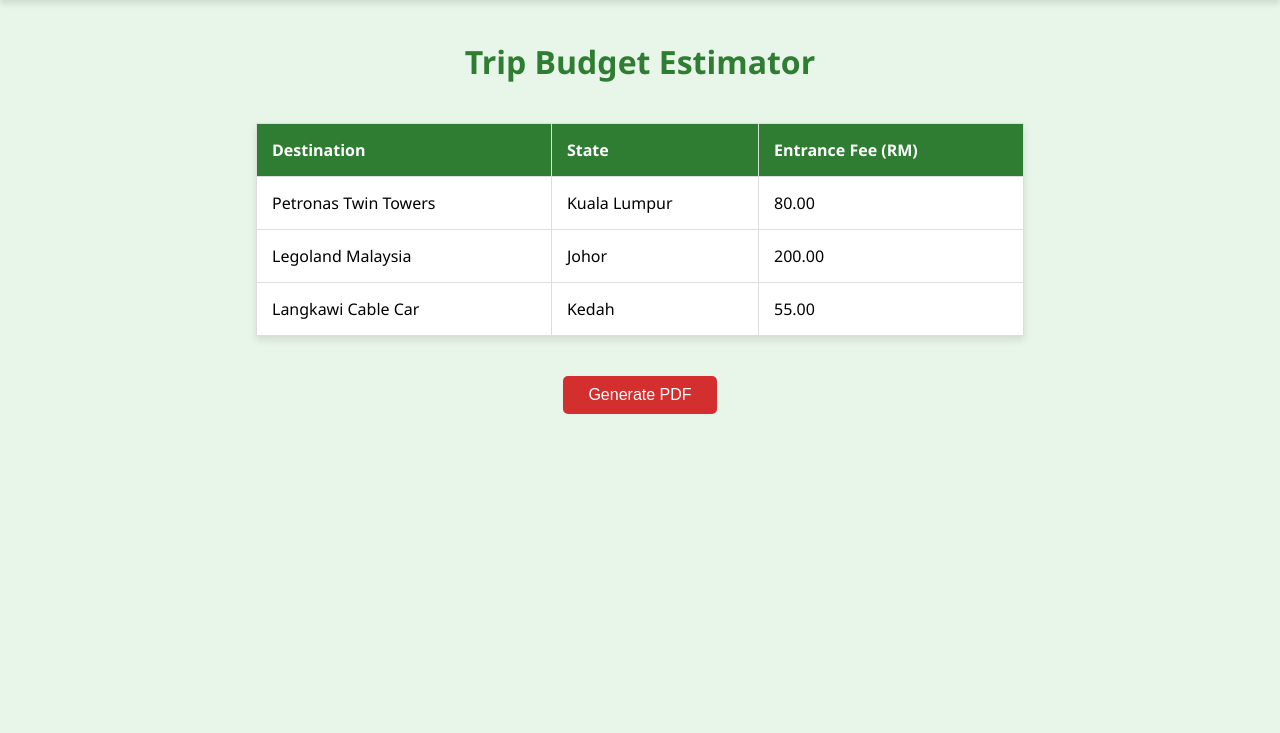
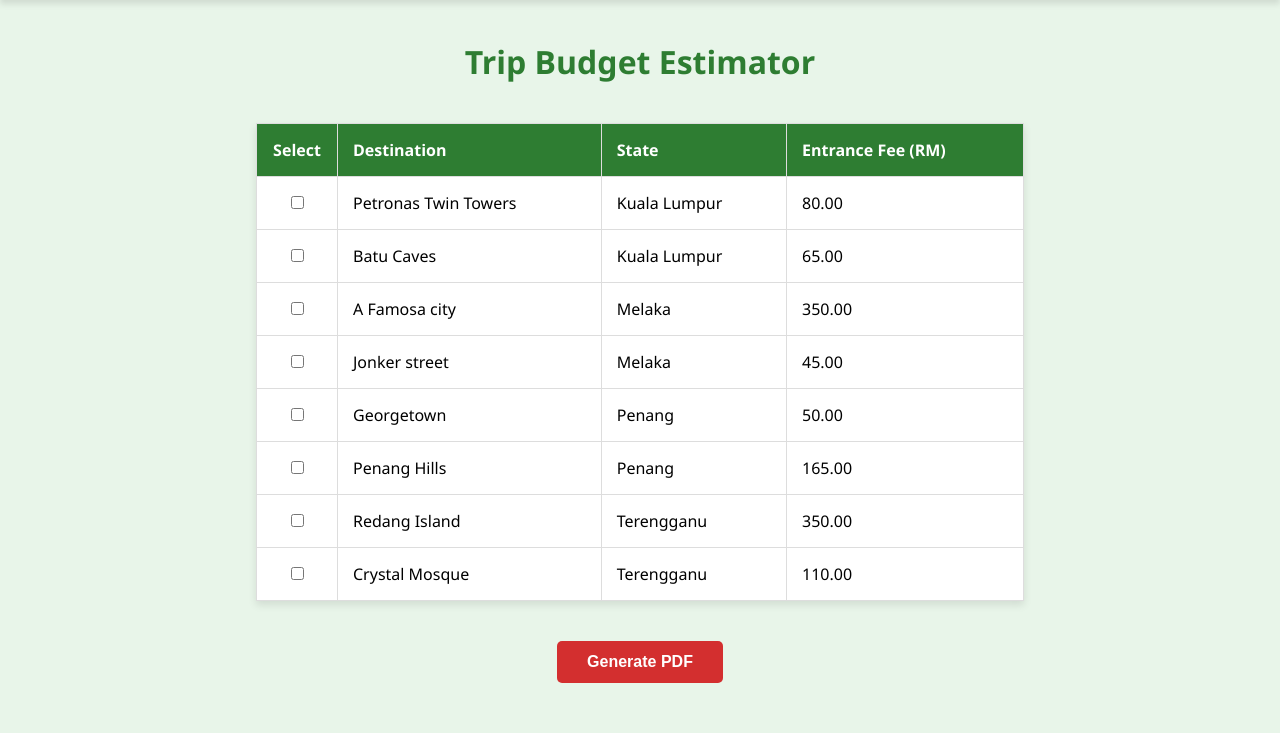
Before and after one commit to TariqAbhar/tourism-kiosk, a Flask app: page /plan in a window 1280 px wide. Shown: the part 105-838 px from the top of the page. Before the commit the page ends 519 px from the top, so only its background shows below. Run offline with Flask 3, Linux system fonts and the light colour scheme; some libraries are stand-ins or nearby versions; some web fonts are replaced.

Commit message:
add a PDf generator for plan trip

```diff
--- a/templates/plan.html
+++ b/templates/plan.html
@@ -4,8 +4,11 @@
     <meta charset="UTF-8">
     <title>Plan Trip</title>
     <link href="https://fonts.googleapis.com/css2?family=Segoe+UI:wght@300;600&display=swap" rel="stylesheet">
+
+    <script src="https://cdnjs.cloudflare.com/ajax/libs/jspdf/2.5.1/jspdf.umd.min.js"></script>
+    <script src="https://cdnjs.cloudflare.com/ajax/libs/jspdf-autotable/3.5.25/jspdf.plugin.autotable.min.js"></script>
+
     <style>
-        /* Navbar CSS (Same as Index) */
         body { font-family: 'Segoe UI', sans-serif; background-color: #e8f5e9; margin: 0; text-align: center; }
         .navbar { background-color: #008080; padding: 15px 30px; display: flex; justify-content: space-between; align-items: center; color: white; position: sticky; top: 0; z-index: 1000; box-shadow: 0 4px 6px rgba(0,0,0,0.1); }
         .logo { font-size: 24px; font-weight: bold; letter-spacing: 1px; }
@@ -15,8 +18,9 @@
         table { margin: 40px auto; width: 60%; border-collapse: collapse; background: white; box-shadow: 0 4px 8px rgba(0,0,0,0.1); }
         th, td { padding: 15px; border: 1px solid #ddd; text-align: left; }
         th { background-color: #2e7d32; color: white; }
+        .col-check { text-align: center; width: 50px; }
 
-        .btn-pdf { background: #d32f2f; color: white; padding: 10px 25px; border: none; border-radius: 5px; cursor: pointer; font-size: 16px; margin-bottom: 50px; }
+        .btn-pdf { background: #d32f2f; color: white; padding: 12px 30px; border: none; border-radius: 5px; cursor: pointer; font-size: 16px; margin-bottom: 50px; font-weight: bold; }
         .btn-pdf:hover { background: #b71c1c; }
     </style>
 </head>
@@ -26,41 +30,131 @@
         <a href="{{ url_for('home') }}" class="nav-logo">
            <img src="{{ url_for('static', filename='images/logo.png') }}" alt="Malaysia Tourism" style="height: 60px; border-radius: 5px; background: white; padding: 5px;">
         </a>
-
          <div class="nav-links">
             <a href="{{ url_for('home') }}">Home</a>
             <a href="{{ url_for('destinations') }}">Destinations</a>
             <a href="{{ url_for('culture') }}">Culture</a>
             <a href="{{ url_for('plan') }}">Plan Trip</a>
         </div>
+
     </div>
 
     <h1 style="color: #2e7d32; margin-top: 40px;">Trip Budget Estimator</h1>
 
-    <table>
+    <table id="budgetTable">
+        <thead>
             <tr>
+                <th class="col-check">Select</th>
                 <th>Destination</th>
                 <th>State</th>
                 <th>Entrance Fee (RM)</th>
             </tr>
+        </thead>
+        <tbody>
             <tr>
+                <td class="col-check"><input type="checkbox" class="row-select" data-price="80.00"></td>
                 <td>Petronas Twin Towers</td>
                 <td>Kuala Lumpur</td>
-            <td>80.00</td>
+                <td class="price-val">80.00</td>
             </tr>
             <tr>
-            <td>Legoland Malaysia</td>
-            <td>Johor</td>
-            <td>200.00</td>
+                <td class="col-check"><input type="checkbox" class="row-select" data-price="65.00"></td>
+                <td>Batu Caves</td>
+                <td>Kuala Lumpur</td>
+                <td class="price-val">65.00</td>
             </tr>
             <tr>
-            <td>Langkawi Cable Car</td>
-            <td>Kedah</td>
-            <td>55.00</td>
+                <td class="col-check"><input type="checkbox" class="row-select" data-price="350.00"></td>
+                <td>A Famosa city</td>
+                <td>Melaka</td>
+                <td class="price-val">350.00</td>
             </tr>
+            <tr>
+                <td class="col-check"><input type="checkbox" class="row-select" data-price="45.00"></td>
+                <td>Jonker street</td>
+                <td>Melaka</td>
+                <td class="price-val">45.00</td>
+            </tr>
+            <tr>
+                <td class="col-check"><input type="checkbox" class="row-select" data-price="50.00"></td>
+                <td>Georgetown</td>
+                <td>Penang</td>
+                <td class="price-val">50.00</td>
+            </tr>
+            <tr>
+                <td class="col-check"><input type="checkbox" class="row-select" data-price="165.00"></td>
+                <td>Penang Hills</td>
+                <td>Penang</td>
+                <td class="price-val">165.00</td>
+            </tr>
+            <tr>
+                <td class="col-check"><input type="checkbox" class="row-select" data-price="350.00"></td>
+                <td>Redang Island</td>
+                <td>Terengganu</td>
+                <td class="price-val">350.00</td>
+            </tr>
+            <tr>
+                <td class="col-check"><input type="checkbox" class="row-select" data-price="110.00"></td>
+                <td>Crystal Mosque</td>
+                <td>Terengganu</td>
+                <td class="price-val">110.00</td>
+            </tr>
+        </tbody>
     </table>
 
-    <button class="btn-pdf" onclick="alert('PDF Generated!')">Generate PDF</button>
+    <button class="btn-pdf" onclick="generatePDF()">Generate PDF</button>
+
+    <script>
+        function generatePDF() {
+            const { jsPDF } = window.jspdf;
+            const doc = new jsPDF();
+
+            // 1. Get all selected rows
+            const checkboxes = document.querySelectorAll('.row-select:checked');
+
+            if (checkboxes.length === 0) {
+                alert("Please select at least one destination!");
+                return;
+            }
+
+            let tableData = [];
+            let totalPrice = 0;
+
+            checkboxes.forEach((checkbox) => {
+                const row = checkbox.closest('tr');
+                const destination = row.cells[1].innerText;
+                const state = row.cells[2].innerText;
+                const price = parseFloat(checkbox.getAttribute('data-price'));
+
+                tableData.push([destination, state, `RM ${price.toFixed(2)}`]);
+                totalPrice += price;
+            });
+
+            // 2. Add Title
+            doc.setFontSize(22);
+            doc.setTextColor(46, 125, 50);
+            doc.text("Tourism Malaysia", 105, 20, { align: "center" });
+
+            // 3. Add Table to PDF
+            doc.autoTable({
+                startY: 30,
+                head: [['Destination', 'State', 'Price']],
+                body: tableData,
+                theme: 'striped',
+                headStyles: { fillColor: [46, 125, 50] }
+            });
+
+            // 4. Add Total Price (Bottom Right)
+            const finalY = doc.lastAutoTable.finalY + 10;
+            doc.setFontSize(14);
+            doc.setTextColor(0, 0, 0);
+            doc.setFont("helvetica", "bold");
+            doc.text(`Total Price: RM ${totalPrice.toFixed(2)}`, 190, finalY, { align: "right" });
+
+            // 5. Save PDF
+            doc.save("Malaysia_Trip_Plan.pdf");
+        }
+    </script>
 
 </body>
 </html>
```
Lines whose indentation alone changed are shown as unchanged.
